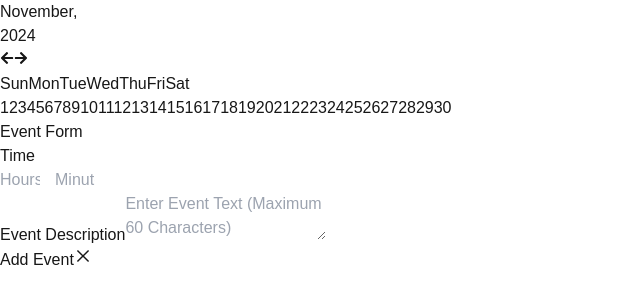
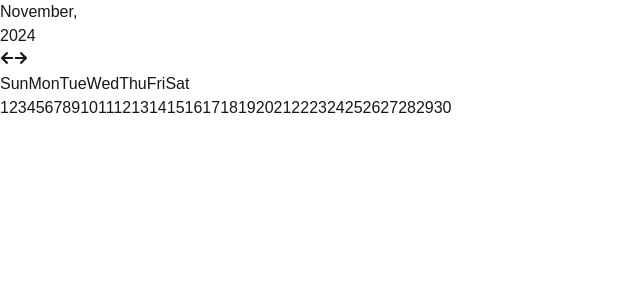
Before and after one commit to JenniferT9462/Capstone-demo, a Next.js app: page /calendar in a window 1280 px wide. Shown: the top 304 px of the page, without its empty margins (0-640 px from the left). Built offline with nearby package versions, Linux system fonts and the light colour scheme.

Commit message:
Added state variables to handle hiding and showing the event form when a day is clicked

```diff
--- a/src/components/CalendarApp.js
+++ b/src/components/CalendarApp.js
@@ -30,7 +30,7 @@ export default function CalendarApp() {
         );
       };
 
-      console.log("Current Month in CalendarApp:", currentMonth);
+      // console.log("Current Month in CalendarApp:", currentMonth);
 
       //Week days
       //Static component without state or logic needed
@@ -41,19 +41,29 @@ export default function CalendarApp() {
 
     //When a day is clicked
     const [selectedDate, setSelectedDate] = useState(currentDate);
+
+    //State for showing the event form
+    const [showEventPopup, setShowEventPopup] = useState(false);
+
     const handleDayClick = (day) => {
         const clickedDate = new Date(currentYear, currentMonth, day);
         const today = new Date();
 
         if (clickedDate >= today || isSameDay(clickedDate, today)) {
           setSelectedDate(clickedDate);
-        //   setShowEventPopup(true);
+          setShowEventPopup(true);
         //   setEventTime({ hours: "00", minutes: "00" });
         //   setEventText("");
         //   setEditingEvent(null);
         }
         console.log('Day has been clicked')
       };
+
+    //Handle close popup
+    const handleClosePopup = () => {
+      setShowEventPopup(false);
+      setSelectedDate(null);
+    }
 
     //Allows users to click the same day
     const isSameDay = (date1, date2) => {
@@ -88,8 +98,13 @@ export default function CalendarApp() {
                       onDayClick={handleDayClick}
                   />
                 </div>
+                {showEventPopup && (
+                  <div className="absolute inset-0 flex items-center justify-center bg-black bg-opacity-50">
+                    <EventForm onClose={handleClosePopup} selectedDate={selectedDate}/>
+                  </div>
+                )}
 
-                <EventForm />
+
   	            {/* <EventsList ... /> */}
             </div>
         </div>
```
